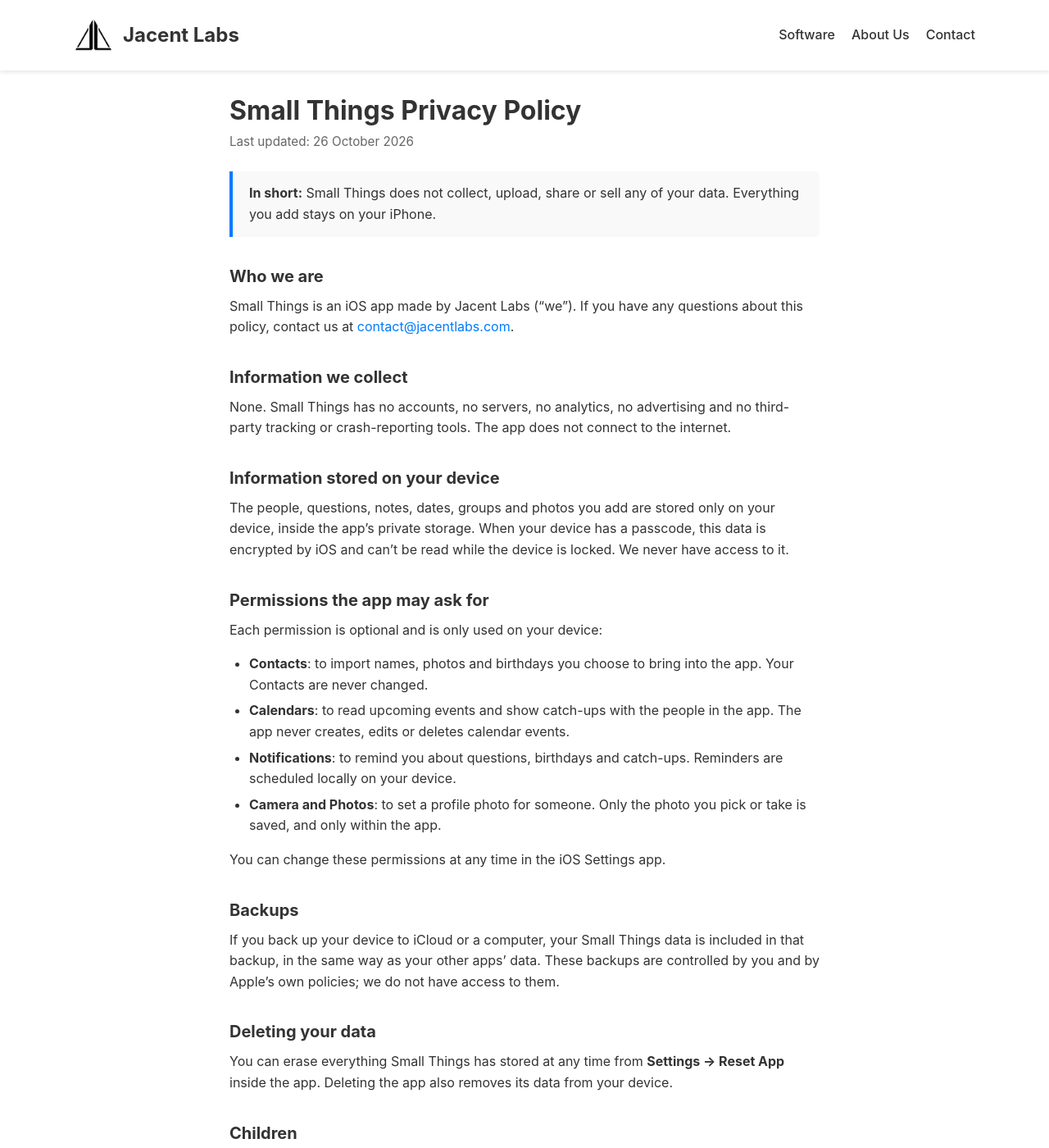
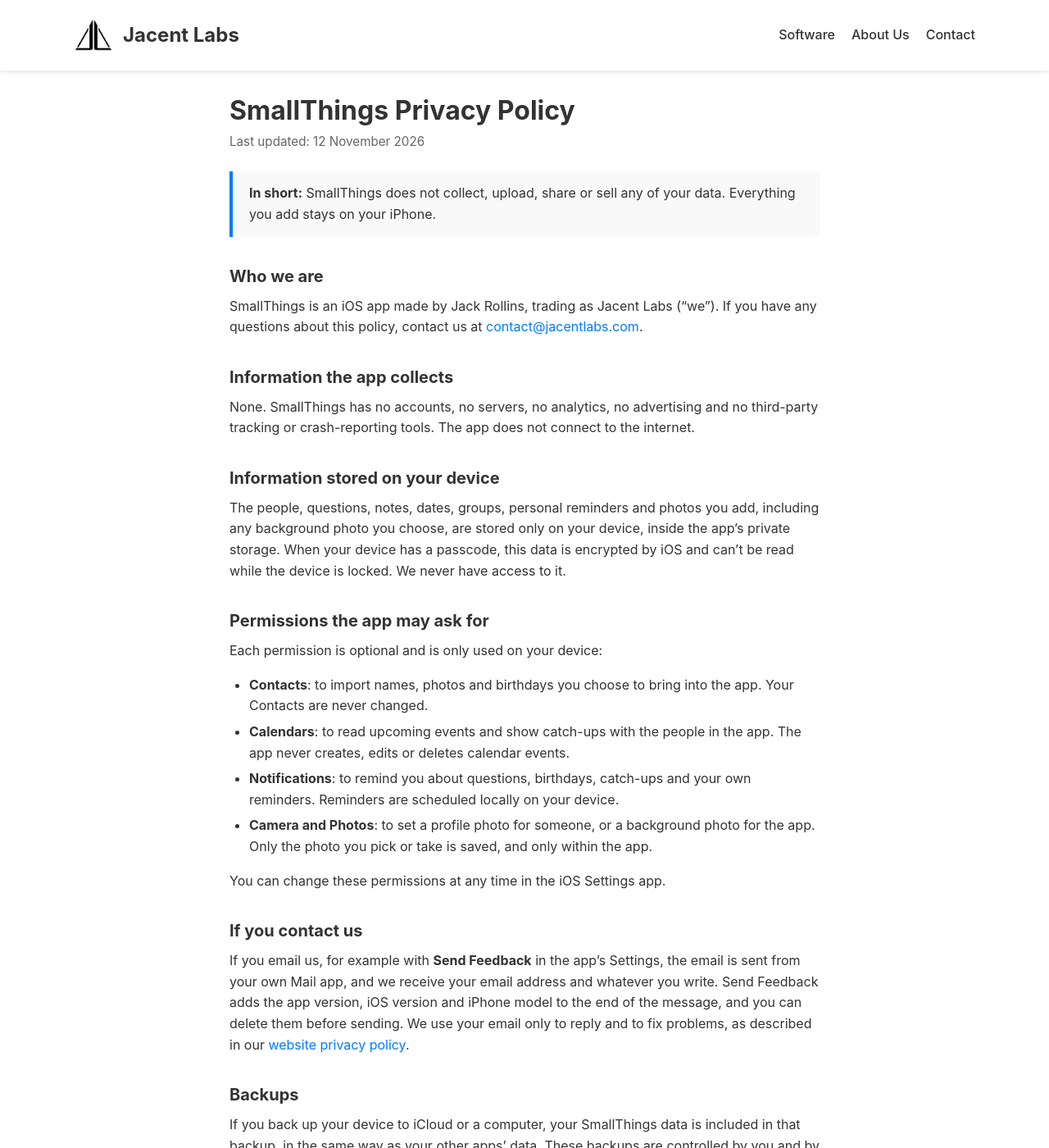
Before and after one commit to jackpr101/jackpr101.github.io, a Jekyll site: the page built from smallthings/privacy/index.html, in a window 1280 px wide and 1400 px high. Shown: the whole window at 82% size. Built offline with Jekyll 4.4.1, drawn with Linux system fonts in a browser that asks for light colours; some of the changed text lies outside the part shown.

Commit message:
SmallThings pages: match the App Store name, cover new features, name Jack Rollins
- Footer: the copyright now names Jack Rollins (Jacent Labs is his trading name).
- "Small Things" becomes "SmallThings", the app's App Store name.
- Privacy policy: names "Jack Rollins, trading as Jacent Labs", the same party as the
  App Store listing; mentions personal reminders and the background photo; adds what
  happens when someone emails us (Send Feedback adds app, iOS and iPhone versions).
- Support page tagline: ordinary capitals.

Co-Authored-By: Claude Opus 5.5 <noreply@anthropic.com>

```diff
--- a/_includes/footer.html
+++ b/_includes/footer.html
@@ -30,7 +30,7 @@
             </div>
         </div>
         <div class="footer-bottom">
-            <p>&copy; {{ site.time | date: '%Y' }} Jacent Labs. All Rights Reserved.</p>
+            <p>&copy; {{ site.time | date: '%Y' }} Jack Rollins. All Rights Reserved.</p>
         </div>
     </div>
 </footer>
--- a/privacy.html
+++ b/privacy.html
@@ -8,7 +8,7 @@ description: How Jacent Labs handles personal information from website visitors
         <h1>Privacy Policy</h1>
         <p><strong>Effective Date:</strong> 1 November 2026</p>
 
-        <p>This policy explains how Jacent Labs ("we", "us" or "our") handles personal information when you visit www.jacentlabs.com or contact us. Our Small Things app has its own <a href="/smallthings/privacy">privacy policy</a>.</p>
+        <p>This policy explains how Jacent Labs ("we", "us" or "our") handles personal information when you visit www.jacentlabs.com or contact us. Our SmallThings app has its own <a href="/smallthings/privacy">privacy policy</a>.</p>
 
         <h3>1. Information We Collect</h3>
         <p>When you use our contact form or email us, we receive your name, your email address and anything else you choose to include in your message.</p>
--- a/smallthings/privacy/index.html
+++ b/smallthings/privacy/index.html
@@ -1,44 +1,47 @@
 ---
 layout: default
-title: Small Things Privacy Policy - Jacent Labs
-description: Small Things does not collect, upload, share or sell your data. Everything you add stays on your iPhone.
+title: SmallThings Privacy Policy - Jacent Labs
+description: SmallThings does not collect, upload, share or sell your data. Everything you add stays on your iPhone.
 ---
 <section class="smallthings-section">
   <div class="smallthings-container smallthings-policy">
-    <h1>Small Things Privacy Policy</h1>
-    <p class="updated">Last updated: 26 October 2026</p>
+    <h1>SmallThings Privacy Policy</h1>
+    <p class="updated">Last updated: 12 November 2026</p>
 
     <div class="summary">
-      <p><strong>In short:</strong> Small Things does not collect, upload, share or sell any of your data. Everything you add stays on your iPhone.</p>
+      <p><strong>In short:</strong> SmallThings does not collect, upload, share or sell any of your data. Everything you add stays on your iPhone.</p>
     </div>
 
     <h2>Who we are</h2>
-    <p>Small Things is an iOS app made by Jacent Labs (“we”). If you have any questions about this policy, contact us at <a href="mailto:contact@jacentlabs.com">contact@jacentlabs.com</a>.</p>
+    <p>SmallThings is an iOS app made by Jack Rollins, trading as Jacent Labs (“we”). If you have any questions about this policy, contact us at <a href="mailto:contact@jacentlabs.com">contact@jacentlabs.com</a>.</p>
 
-    <h2>Information we collect</h2>
-    <p>None. Small Things has no accounts, no servers, no analytics, no advertising and no third-party tracking or crash-reporting tools. The app does not connect to the internet.</p>
+    <h2>Information the app collects</h2>
+    <p>None. SmallThings has no accounts, no servers, no analytics, no advertising and no third-party tracking or crash-reporting tools. The app does not connect to the internet.</p>
 
     <h2>Information stored on your device</h2>
-    <p>The people, questions, notes, dates, groups and photos you add are stored only on your device, inside the app’s private storage. When your device has a passcode, this data is encrypted by iOS and can’t be read while the device is locked. We never have access to it.</p>
+    <p>The people, questions, notes, dates, groups, personal reminders and photos you add, including any background photo you choose, are stored only on your device, inside the app’s private storage. When your device has a passcode, this data is encrypted by iOS and can’t be read while the device is locked. We never have access to it.</p>
 
     <h2>Permissions the app may ask for</h2>
     <p>Each permission is optional and is only used on your device:</p>
     <ul>
       <li><strong>Contacts</strong>: to import names, photos and birthdays you choose to bring into the app. Your Contacts are never changed.</li>
       <li><strong>Calendars</strong>: to read upcoming events and show catch-ups with the people in the app. The app never creates, edits or deletes calendar events.</li>
-      <li><strong>Notifications</strong>: to remind you about questions, birthdays and catch-ups. Reminders are scheduled locally on your device.</li>
-      <li><strong>Camera and Photos</strong>: to set a profile photo for someone. Only the photo you pick or take is saved, and only within the app.</li>
+      <li><strong>Notifications</strong>: to remind you about questions, birthdays, catch-ups and your own reminders. Reminders are scheduled locally on your device.</li>
+      <li><strong>Camera and Photos</strong>: to set a profile photo for someone, or a background photo for the app. Only the photo you pick or take is saved, and only within the app.</li>
     </ul>
     <p>You can change these permissions at any time in the iOS Settings app.</p>
 
+    <h2>If you contact us</h2>
+    <p>If you email us, for example with <strong>Send Feedback</strong> in the app’s Settings, the email is sent from your own Mail app, and we receive your email address and whatever you write. Send Feedback adds the app version, iOS version and iPhone model to the end of the message, and you can delete them before sending. We use your email only to reply and to fix problems, as described in our <a href="/privacy">website privacy policy</a>.</p>
+
     <h2>Backups</h2>
-    <p>If you back up your device to iCloud or a computer, your Small Things data is included in that backup, in the same way as your other apps’ data. These backups are controlled by you and by Apple’s own policies; we do not have access to them.</p>
+    <p>If you back up your device to iCloud or a computer, your SmallThings data is included in that backup, in the same way as your other apps’ data. These backups are controlled by you and by Apple’s own policies; we do not have access to them.</p>
 
     <h2>Deleting your data</h2>
-    <p>You can erase everything Small Things has stored at any time from <strong>Settings → Reset App</strong> inside the app. Deleting the app also removes its data from your device.</p>
+    <p>You can erase everything SmallThings has stored at any time from <strong>Settings → Reset App</strong> inside the app. Deleting the app also removes its data from your device.</p>
 
     <h2>Children</h2>
-    <p>Small Things does not knowingly collect information from anyone, including children, because it does not collect information at all.</p>
+    <p>SmallThings does not knowingly collect information from anyone, including children, because it does not collect information at all.</p>
 
     <h2>Changes to this policy</h2>
     <p>If this policy changes, we will update this page and the date at the top. If a future version of the app ever collects data, this policy will be updated before that version is released.</p>
```
Also changed, not shown: smallthings/index.html (+4 -4 lines).
